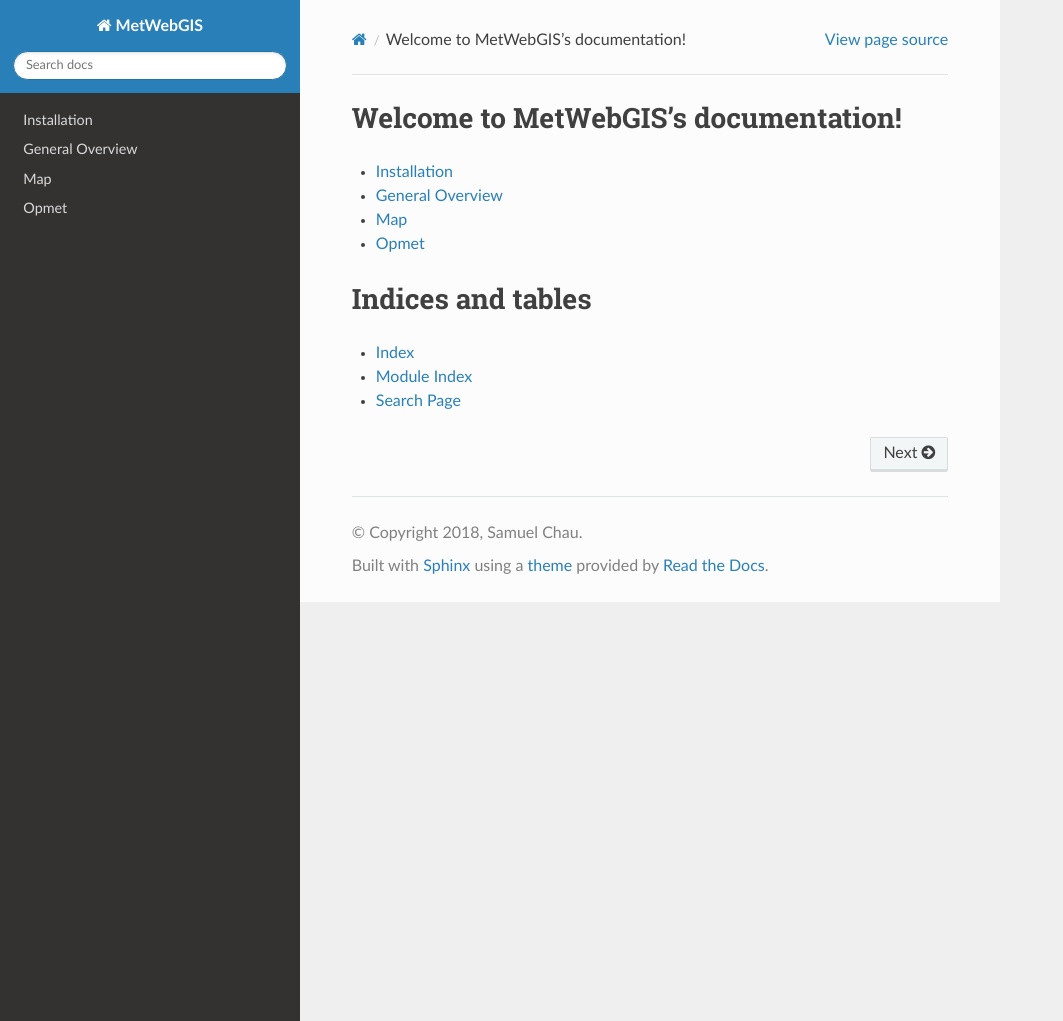
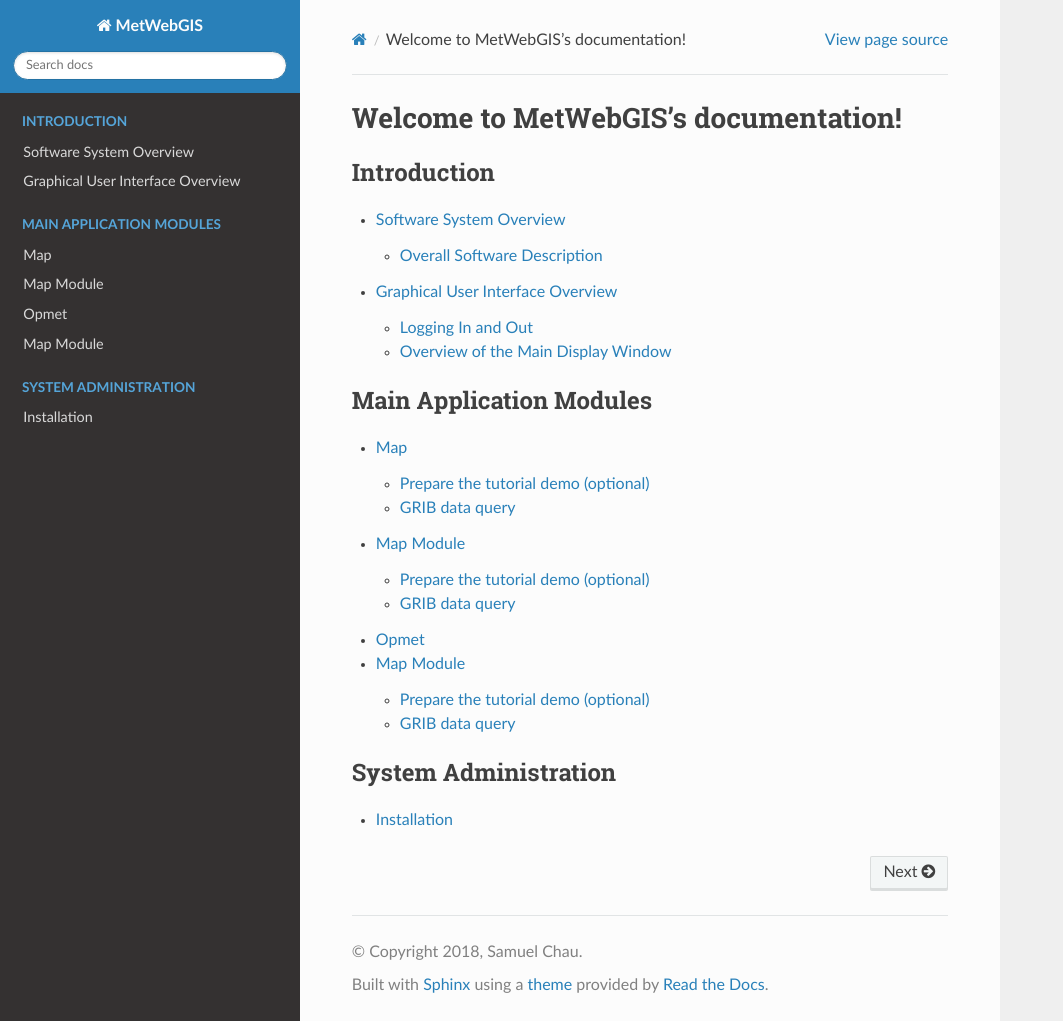
Before and after one commit to samuelchau/metwebgisdocs, a Sphinx documentation site: the page built from userguide/source/index.rst, in a window 1280 px wide and 1021 px high. Shown: the whole window, without its empty margins (0-1063 px from the left). Built offline with Sphinx 7.4.7 and the Read the Docs theme 2.0.0, drawn with Linux system fonts in a browser that asks for light colours.

Commit message:
Added new content

```diff
--- a/userguide/source/index.rst
+++ b/userguide/source/index.rst
@@ -7,17 +7,23 @@ Welcome to MetWebGIS's documentation!
 =====================================
 
 .. toctree::
+   :caption: Introduction
+   :maxdepth: 2
+
+   system_overview
+   gui_overview
+
+.. toctree::
+   :caption: Main Application Modules
+   :maxdepth: 2
+
+   map
+   map_module
+   opmet_module
+   flight_plan_module
+
+.. toctree::
+   :caption: System Administration
    :maxdepth: 2
 
    installation
-   overview
-   map
-   opmet
-
-
-Indices and tables
-==================
-
-* :ref:`genindex`
-* :ref:`modindex`
-* :ref:`search`
--- a/userguide/source/map.rst
+++ b/userguide/source/map.rst
@@ -1,8 +1,12 @@
 Map
 ===
 
-The Map module allows visualization of meteorlogical products on a map.
-The most common types of Avaiation products such as GRIB, SIGWX and OPMET can all be displayed using the Map module.
+
+Prepare the tutorial demo (optional)
+------------------------------------
+
+The Map Module allows visualization of meteorlogical products on a map.
+Many of the aviation products such as GRIB, SIGWX and OPMET can all be displayed using the Map module.
 
 
 
@@ -14,3 +18,13 @@ The most common types of Avaiation products such as GRIB, SIGWX and OPMET can al
 To deploy a new version of MetWebGIS, you will need the WAR file containing the application.
 The WAR file needs to be deployed in an Tomcat instance.
 To do so, the easiest way is to use the HTML Manager of Tomcat.
+
+.. code-block:: bash
+
+   $ git clone https://github.com/cehbrecht/quick-sphinx-tutorial.git
+
+GRIB data query
+---------------
+
+This section talks about the details of the GRIB2 data query.
+``systemctr restart tomcat8`` you have the ``SIGWX``
```
Also changed, not shown: userguide/source/installation.rst (+62 -1 lines).
